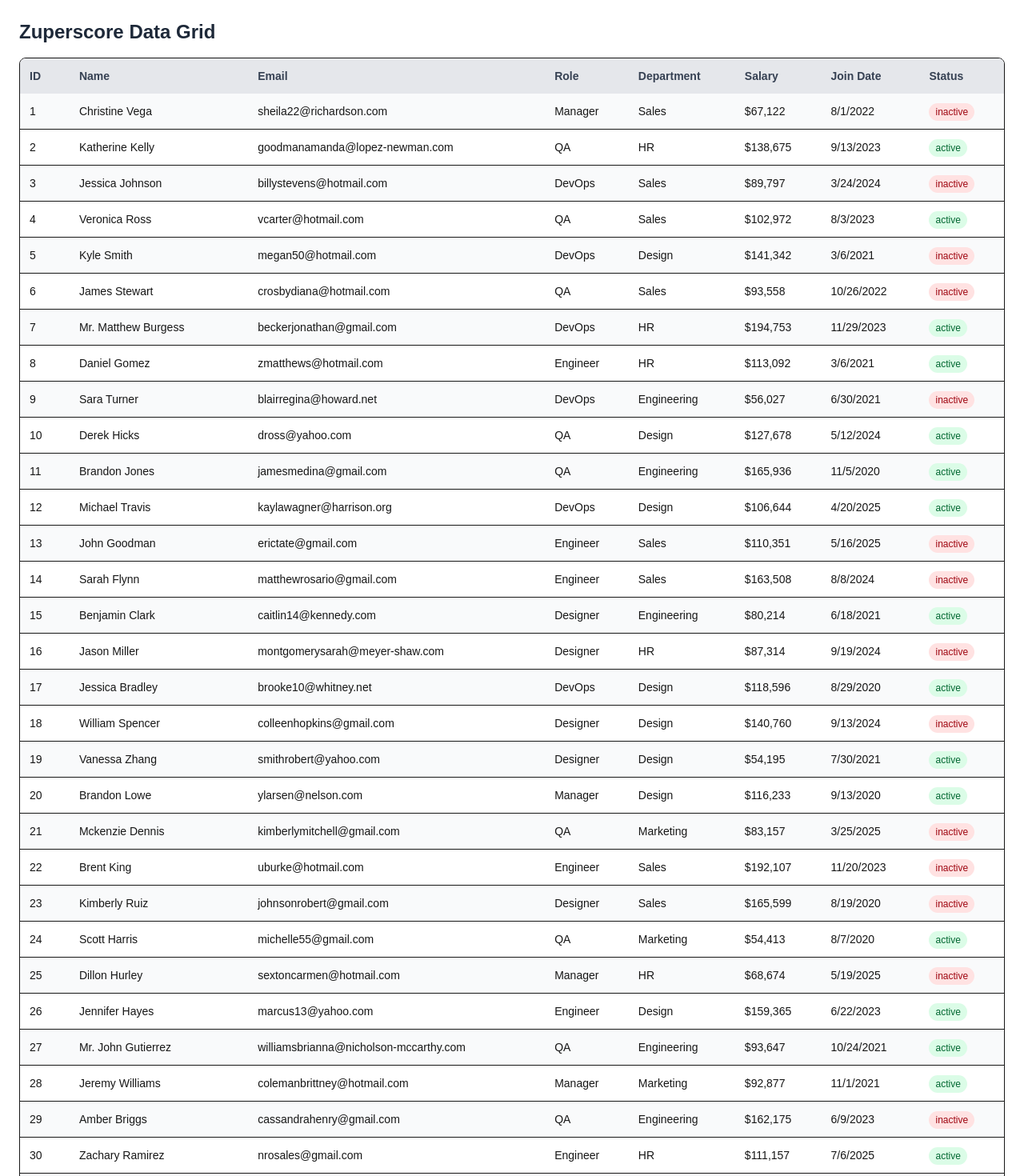
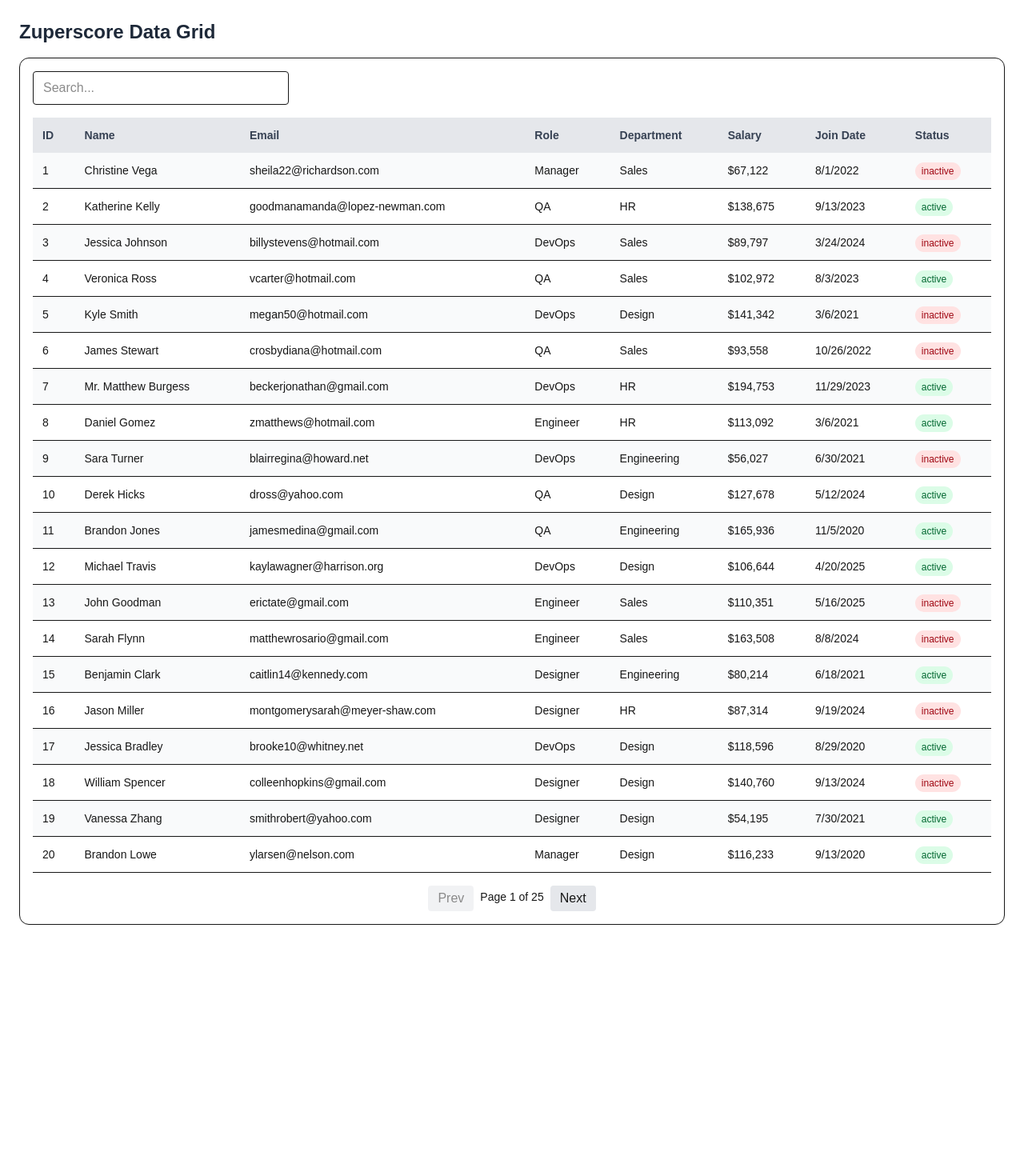
Before and after one commit to naveensing575/Next-Grid, a Next.js app: page / in a window 1280 px wide. Shown: the top 1470 px of the page at 80% size. After the commit the page ends 1180 px from the top, so only its background shows below. Built offline with nearby package versions, Linux system fonts and the light colour scheme.

Commit message:
feat: add pagination to display data

```diff
--- a/src/components/DataGrid/DataGrid.tsx
+++ b/src/components/DataGrid/DataGrid.tsx
@@ -3,6 +3,7 @@
 import { useEffect, useState } from 'react'
 import DataGridHeader from './DataGridHeader'
 import DataGridRow from './DataGridRow'
+import Pagination from './Pagination'
 
 interface User {
   id: number
@@ -19,6 +20,9 @@ interface User {
 export default function DataGrid() {
   const [data, setData] = useState<User[]>([])
   const [loading, setLoading] = useState(true)
+  const [searchTerm, setSearchTerm] = useState('')
+  const [currentPage, setCurrentPage] = useState(1)
+  const rowsPerPage = 20
 
   useEffect(() => {
     const fetchData = async () => {
@@ -30,20 +34,59 @@ export default function DataGrid() {
     fetchData()
   }, [])
 
+  const filteredData = data.filter((user) =>
+    Object.values(user).some((val) =>
+      String(val).toLowerCase().includes(searchTerm.toLowerCase())
+    )
+  )
+
+  const totalPages = Math.ceil(filteredData.length / rowsPerPage)
+  const paginatedData = filteredData.slice(
+    (currentPage - 1) * rowsPerPage,
+    currentPage * rowsPerPage
+  )
+
   if (loading) return <p className="text-center">Loading...</p>
 
   return (
-    <div className="overflow-auto border rounded-lg">
+    <div className="overflow-auto border rounded-xl bg-white dark:bg-gray-900 p-4">
+      <div className="flex justify-between items-center mb-4">
+        <input
+          type="text"
+          placeholder="Search..."
+          value={searchTerm}
+          onChange={(e) => {
+            setSearchTerm(e.target.value)
+            setCurrentPage(1)
+          }}
+          className="w-full max-w-xs px-3 py-2 border rounded dark:bg-gray-800 dark:text-white"
+        />
+      </div>
+
       <table className="min-w-full text-sm">
         <thead>
           <DataGridHeader />
         </thead>
         <tbody>
-          {data.map((user) => (
-            <DataGridRow key={user.id} user={user} />
-          ))}
+          {paginatedData.length > 0 ? (
+            paginatedData.map((user) => (
+              <DataGridRow key={user.id} user={user} />
+            ))
+          ) : (
+            <tr>
+              <td colSpan={8} className="text-center py-4">
+                No results found
+              </td>
+            </tr>
+          )}
         </tbody>
       </table>
+
+      <Pagination
+        currentPage={currentPage}
+        totalPages={totalPages}
+        onPageChange={setCurrentPage}
+      />
     </div>
   )
 }
--- a/src/components/DataGrid/Pagination.tsx
+++ b/src/components/DataGrid/Pagination.tsx
@@ -0,0 +1,29 @@
+'use client'
+
+interface Props {
+  currentPage: number
+  totalPages: number
+  onPageChange: (page: number) => void
+}
+
+export default function Pagination({ currentPage, totalPages, onPageChange }: Props) {
+  return (
+    <div className="flex justify-center mt-4 gap-2">
+      <button
+        onClick={() => onPageChange(currentPage - 1)}
+        disabled={currentPage === 1}
+        className="px-3 py-1 bg-gray-200 dark:bg-gray-700 rounded disabled:opacity-50"
+      >
+        Prev
+      </button>
+      <span className="text-sm mt-1 font-medium">{`Page ${currentPage} of ${totalPages}`}</span>
+      <button
+        onClick={() => onPageChange(currentPage + 1)}
+        disabled={currentPage === totalPages}
+        className="px-3 py-1 bg-gray-200 dark:bg-gray-700 rounded disabled:opacity-50"
+      >
+        Next
+      </button>
+    </div>
+  )
+}
```
